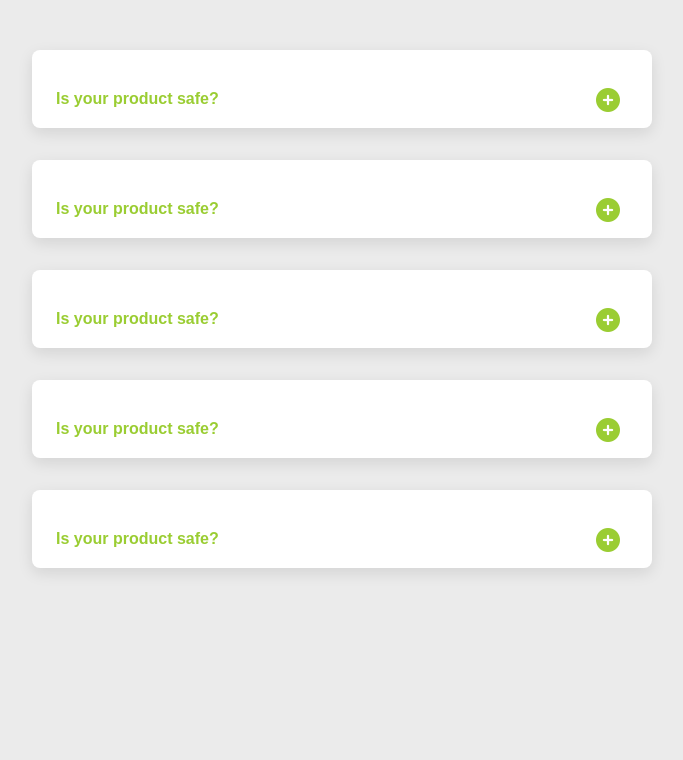
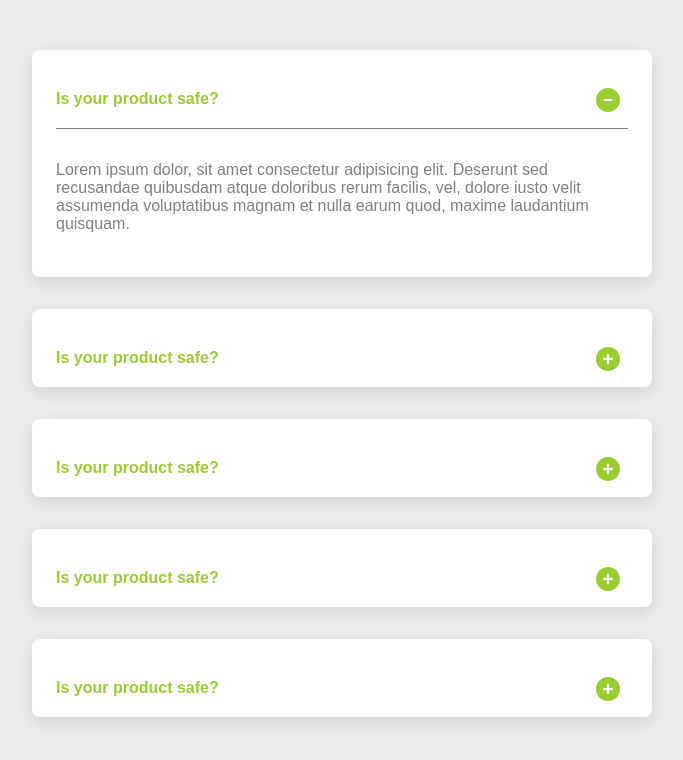
Before and after one commit to michaelokolo/QA-Project, a plain HTML site: page index.html in a window 1280 px wide. Both pictures are taken after a click on the button 906 px from the left and 101 px from the top of the page. Shown: the whole page, without its empty margins (298-981 px from the left). Drawn offline with Linux system fonts and the light colour scheme.

Commit message:
completed the js

```diff
--- a/script.js
+++ b/script.js
@@ -2,5 +2,8 @@ const questions = document.querySelectorAll('.question');
 
 
 questions.forEach((question)=>{
- const btn = question.querySelector('.question-btn')
+ const btn = question.querySelector('.question-btn');
+ btn.addEventListener('click', ()=>{
+    question.classList.toggle('show-text');
+ });
 })
--- a/style.css
+++ b/style.css
@@ -53,14 +53,14 @@ p{
     display: none;
 }
 
-.show-text.question-text{
+.show-text .question-text{
     display: block;
 }
 
-.show-text.minus-icon{
+.show-text .minus-icon{
     display:inline;
 }
 
-.show-text.plus-icon{
+.show-text .plus-icon{
     display:none;
 }
```
